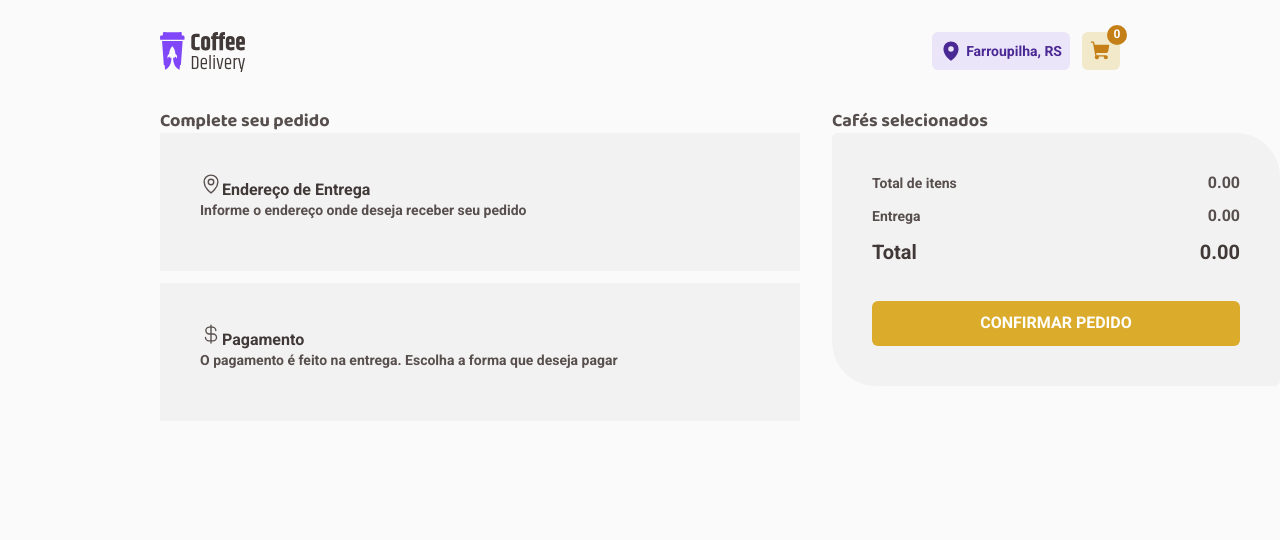
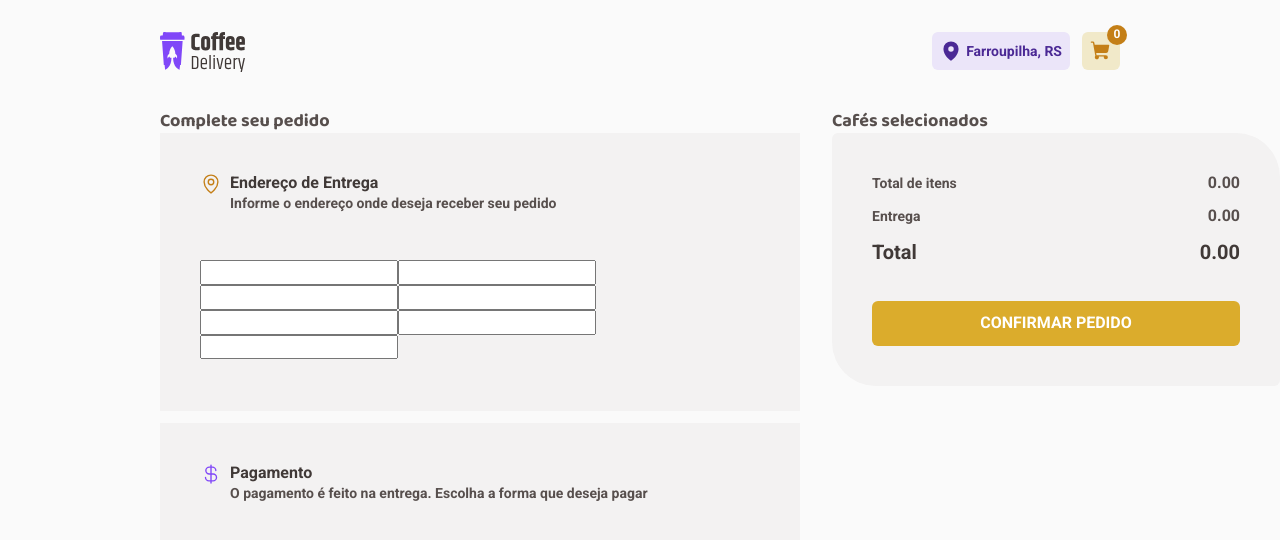
Before and after one commit to rdmuller/react_02_projeto_cafeteria, a React (Vite) app: page /checkout in a window 1280 px wide. Shown: the top 540 px of the page. Built offline with nearby package versions, Linux system fonts and the light colour scheme.

Commit message:
continuacao

```diff
--- /dev/null
+++ b/src/pages/Checkout/components/FormAddress/index.tsx
@@ -0,0 +1,17 @@
+import { BaseInput } from "./styles";
+
+export function FormAddress(){
+	return (
+		<div>
+			<form action="">
+				<BaseInput />
+				<BaseInput />
+				<BaseInput />
+				<BaseInput />
+				<BaseInput />
+				<BaseInput />
+				<BaseInput />
+			</form>
+		</div>
+	);
+}
--- /dev/null
+++ b/src/pages/Checkout/components/FormAddress/styles.ts
@@ -0,0 +1,4 @@
+import styled from "styled-components";
+
+export const BaseInput = styled.input`
+`;
--- a/src/pages/Checkout/components/TitleContainer/index.tsx
+++ b/src/pages/Checkout/components/TitleContainer/index.tsx
@@ -7,14 +7,14 @@ interface TitleContainerProps {
     description: string,
 }
 
-
-
 export function TitleContainer({ title, description, type }: TitleContainerProps) {
 	return (
 		<HeaderTitleContainer>
-			{ type==="address" ? <MapPin size={22} /> : <CurrencyDollar size={22} /> }
-			<span>{title}</span>
-			<p>{description}</p>
+			{ type==="address" ? <MapPin className="map" size={22} /> : <CurrencyDollar className="currency" size={22} /> }
+			<div>
+				<span>{title}</span>
+				<p>{description}</p>
+			</div>
 		</HeaderTitleContainer>
 	);
 }
--- a/src/pages/Checkout/components/TitleContainer/style.ts
+++ b/src/pages/Checkout/components/TitleContainer/style.ts
@@ -1,6 +1,9 @@
 import styled from "styled-components";
 
 export const HeaderTitleContainer = styled.div`
+    display: flex;
+    gap: 0.5rem;
+
     span {
         color: ${props => props.theme.color["base-subtitle"]};
         margin-bottom: 0.125rem;
@@ -9,4 +12,12 @@ export const HeaderTitleContainer = styled.div`
     p {
         font-size: 0.875rem;
     }
+
+    .map {
+        color: ${props => props.theme.color["yellow-dark"]};
+    }
+
+    .currency {
+        color: ${props => props.theme.color["purple"]};
+    }
 `;
--- a/src/pages/Checkout/index.tsx
+++ b/src/pages/Checkout/index.tsx
@@ -1,5 +1,6 @@
 import { useContext } from "react";
 import { ShoppingCartContext } from "../../contexts/ShoppingCart";
+import { FormAddress } from "./components/FormAddress";
 import { ProductCart } from "./components/ProductCart";
 import { TitleContainer } from "./components/TitleContainer";
 import { BaseContainer, CofeeCardContainer, MainContainer, RequestContainer, SummaryContainer, SummaryTotals, LabelSummary, LabelTotalSummary, ButtonConfirm } from "./styles";
@@ -13,6 +14,7 @@ export function Checkout() {
 				<h4>Complete seu pedido</h4>
 				<BaseContainer>
 					<TitleContainer title="Endereço de Entrega" description="Informe o endereço onde deseja receber seu pedido" type="address" />
+					<FormAddress />
 				</BaseContainer>
 				<BaseContainer>
 					<TitleContainer title="Pagamento" description="O pagamento é feito na entrega. Escolha a forma que deseja pagar" type="payment" />
```
